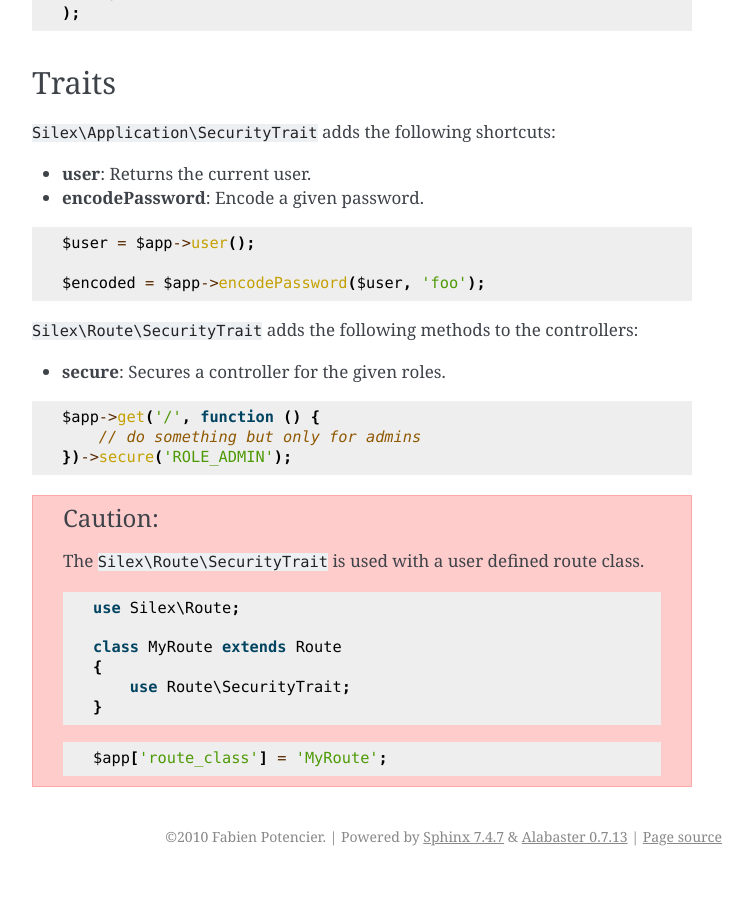
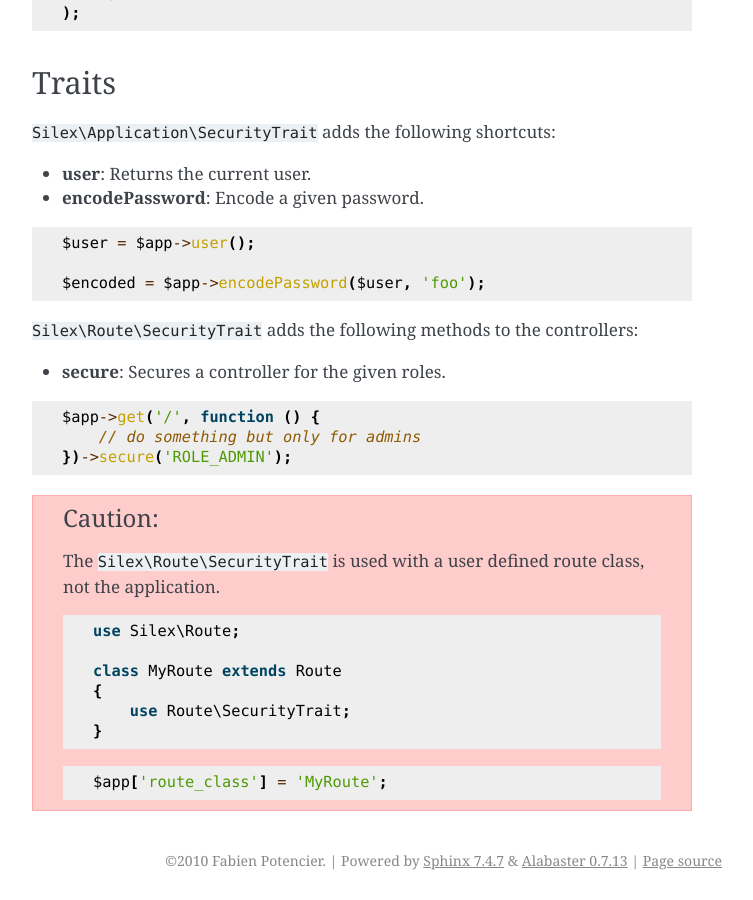
Before and after one commit to silexphp/Silex, a Sphinx documentation site: the page built from doc/providers/security.rst, in a window 1280 px wide and 900 px high, scrolled down 13131 px. Shown: the whole window, without its empty margins (388-1141 px from the left). Built offline with Sphinx 7.4.7, drawn with Linux system fonts in a browser that asks for light colours; before the commit the page ends 14007 px from its top, so only the background shows below that.

Commit message:
added more text

```diff
--- a/doc/providers/security.rst
+++ b/doc/providers/security.rst
@@ -661,7 +661,7 @@
 
 .. caution::
 
-    The ``Silex\Route\SecurityTrait`` is used with a user defined route class.
+    The ``Silex\Route\SecurityTrait`` is used with a user defined route class, not the application.
 
     .. code-block:: php
 
```
